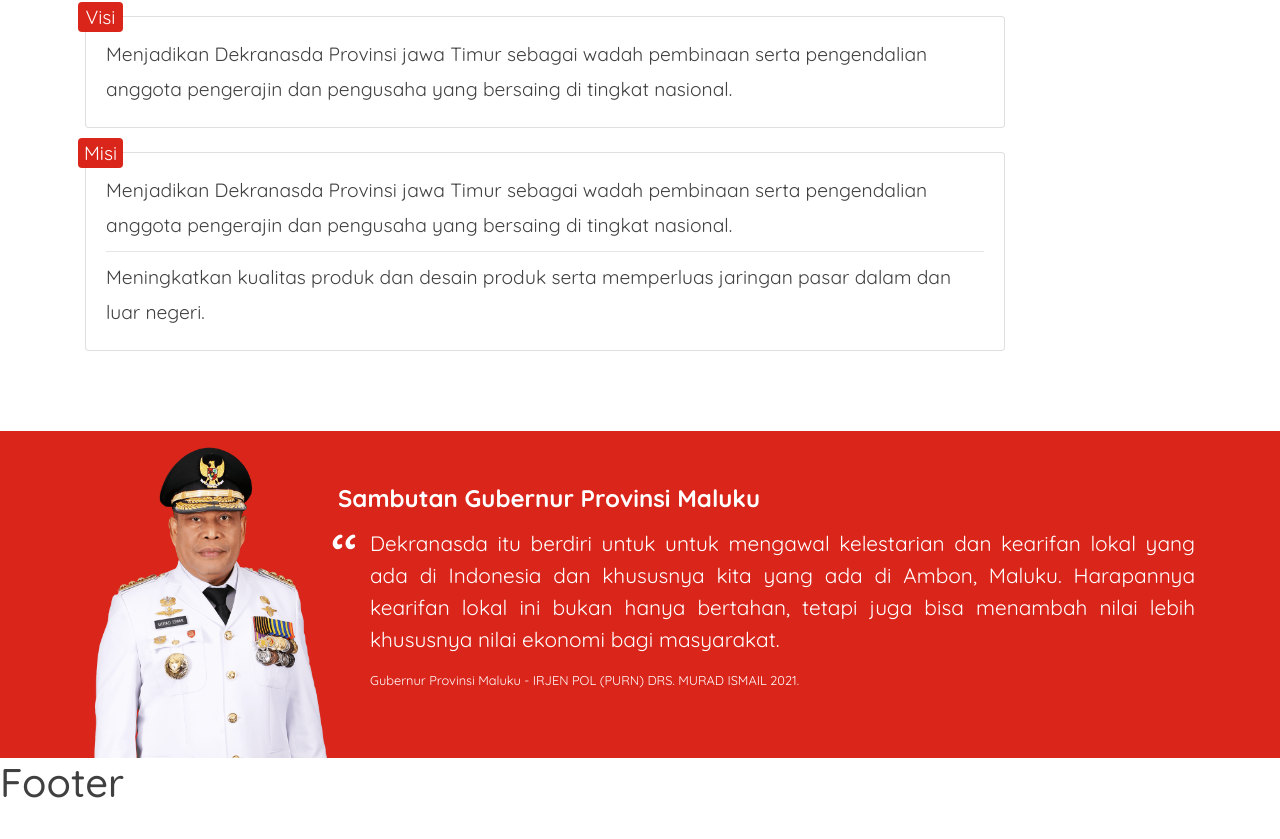
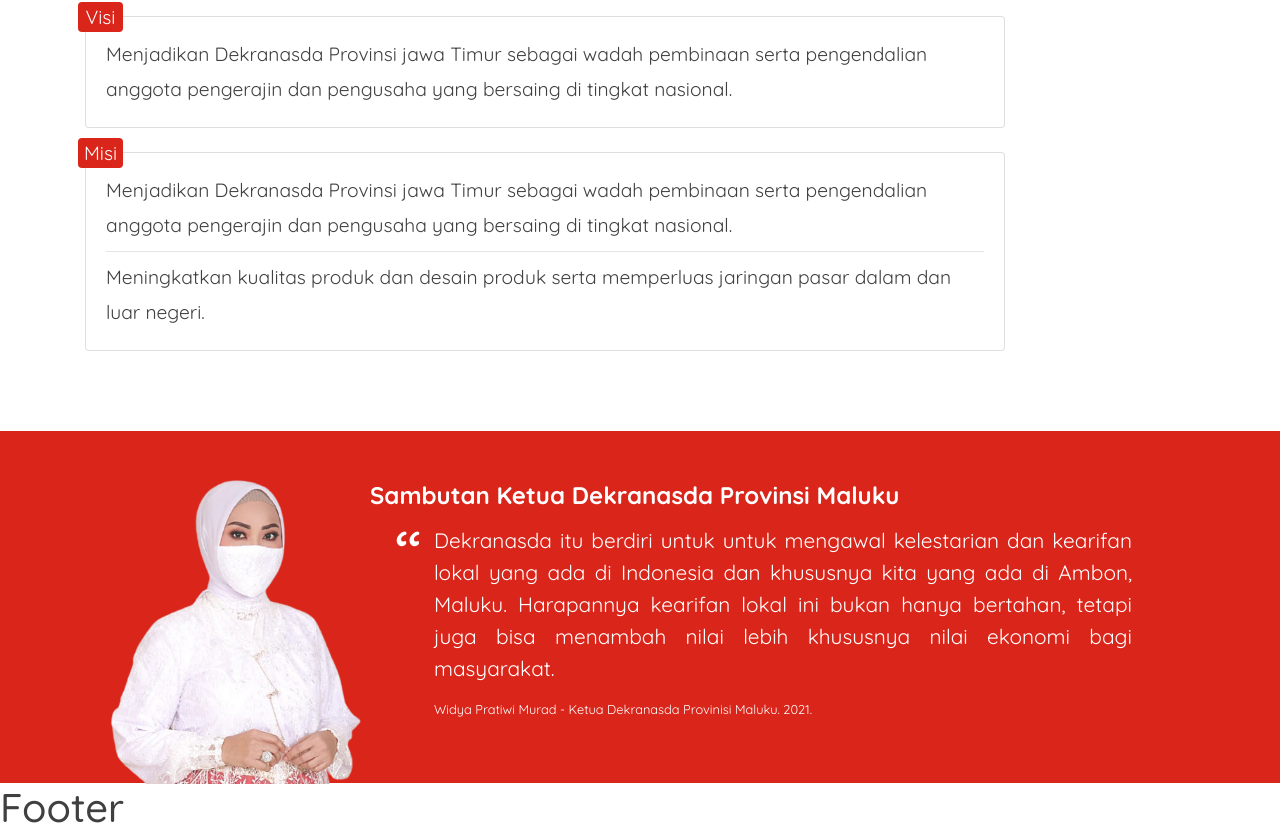
Before and after one commit to diskominfo-ambon/dekranasda, a Vue app: page / in a window 1280 px wide. Shown: the part 423-1262 px from the top of the page. Before the commit the page ends 1237 px from the top, so only its background shows below. Built offline with nearby package versions, Linux system fonts and the light colour scheme.

Commit message:
memperbaiki banner qoute

```diff
--- a/src/assets/sass/home.scss
+++ b/src/assets/sass/home.scss
@@ -43,6 +43,7 @@
     margin-top: 5rem;
     background-color: $primary;
 
+
     @include breakpoint-down(medium) {
       padding: 3.80rem;
       text-align: center !important;
@@ -50,10 +51,17 @@
 
     .container {
       img {
-        width: 15.62rem;
+        width: 25rem;
+        position: relative;
+        left: -1.85rem;
+        bottom: -2.8rem;
       }
 
       .row {
+        height: 22rem;
+        @include breakpoint-down(medium) {
+          height: auto;
+        }
         div {
           &:first-child {
 
@@ -62,6 +70,7 @@
             }
           }
           &:last-child {
+            margin-left: 2rem;
             align-self: center;
           }
         }
--- a/src/components/header.vue
+++ b/src/components/header.vue
@@ -13,7 +13,6 @@
       </ul>
     </b-container>
   </div>
-
 </header>
 
 </template>
--- a/src/pages/home.vue
+++ b/src/pages/home.vue
@@ -53,14 +53,14 @@
   <section class="home__gubernur">
     <b-container>
       <b-row>
-        <b-col cols="3" lg><img :src="require('~@/assets/img/gubernur.png')" alt="Gubernur Maluku"/></b-col>
-        <b-col md="12" lg="9">
-          <h1 class="gubernur__qoute-title">Sambutan Gubernur Provinsi Maluku</h1>
+        <b-col cols="3"><img :src="require('~@/assets/img/widya.png')" alt="Gubernur Maluku"/></b-col>
+        <b-col md="12" lg="8">
+          <h1 class="gubernur__qoute-title">Sambutan Ketua Dekranasda  Provinsi Maluku</h1>
           <div class="gubernur__qoute-content">
             <blockquote>
               Dekranasda itu berdiri untuk untuk mengawal kelestarian dan kearifan lokal yang ada di Indonesia dan khususnya kita yang ada di Ambon, Maluku. Harapannya kearifan lokal ini bukan hanya bertahan, tetapi juga bisa menambah nilai lebih khususnya nilai ekonomi bagi masyarakat.
             </blockquote>
-            <span>Gubernur Provinsi Maluku - IRJEN POL (PURN) DRS. MURAD ISMAIL 2021.</span>
+            <span>Widya Pratiwi Murad - Ketua Dekranasda Provinisi Maluku. 2021.</span>
           </div>
         </b-col>
       </b-row>
```
Also changed, not shown: src/assets/img/widya.png (added).
